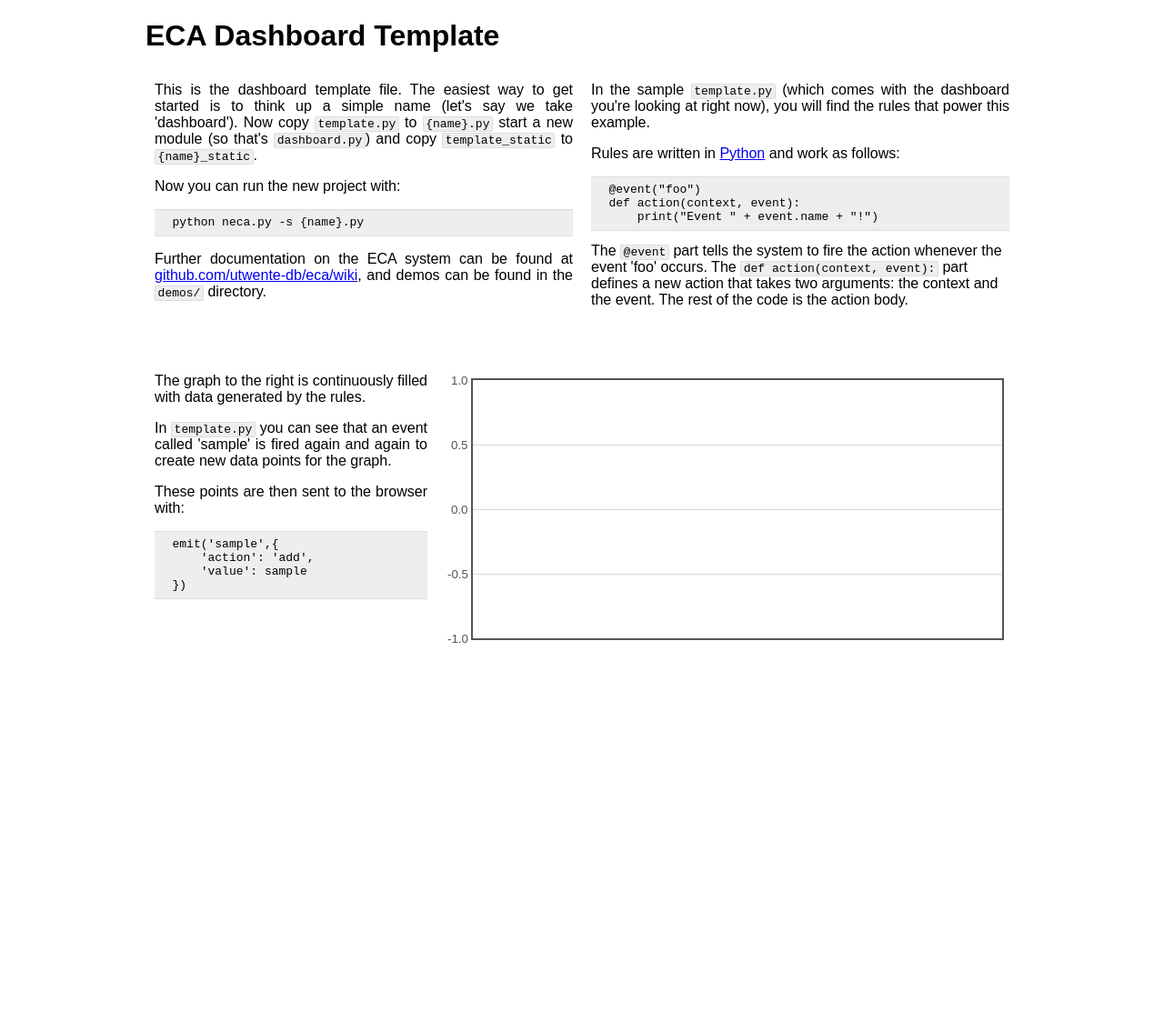
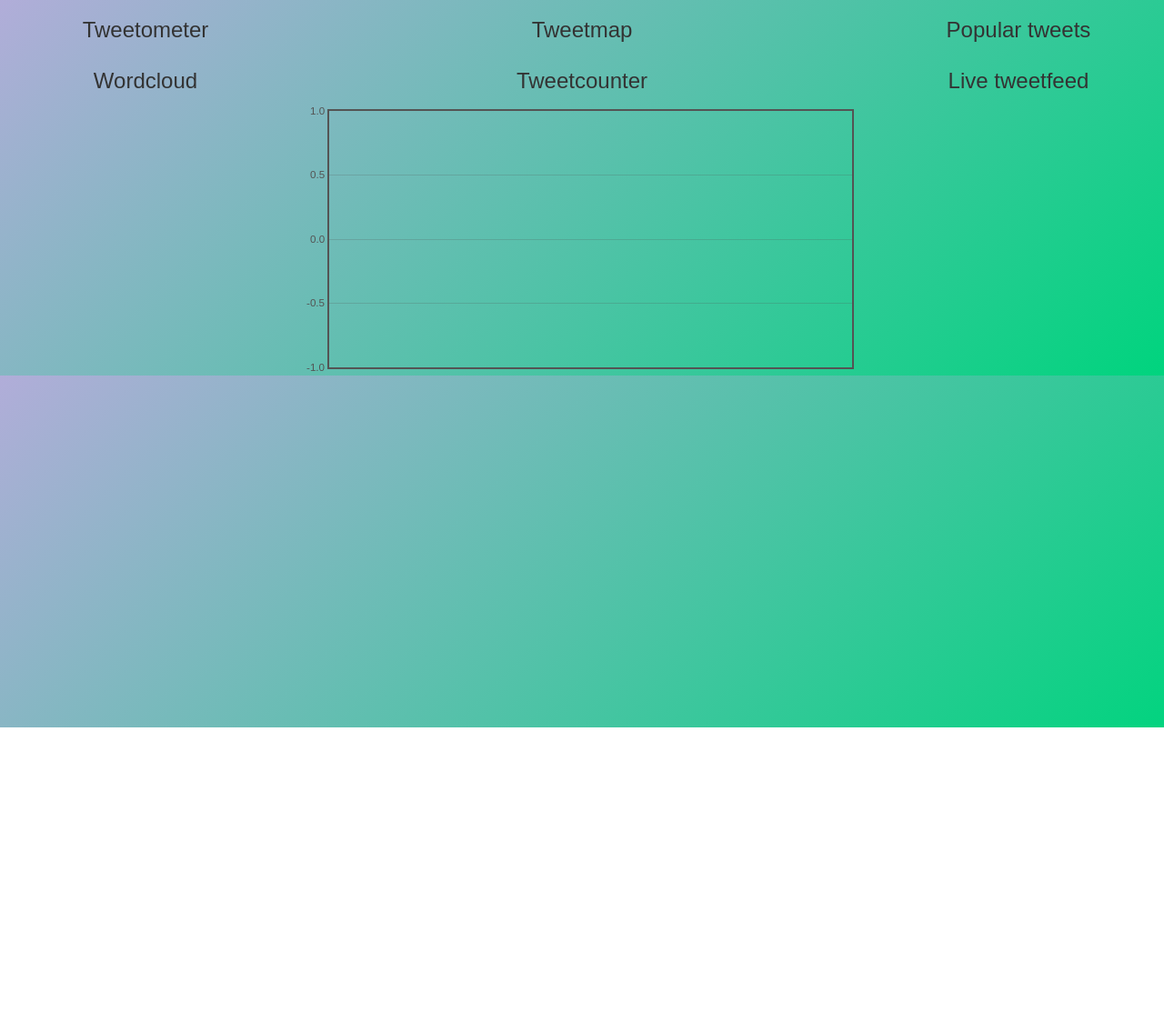
Before and after one commit to AbeWin/twitter-dashboard, a plain HTML site: page template_static/index.html in a window 1280 px wide. Shown: the whole page at 91% size. After the commit the page ends 800 px from the top, so only its background shows below. Drawn offline with nearby package versions, Linux system fonts and the light colour scheme; no server answers.

Commit message:
add good index.html

```diff
--- a/template_static/index.html
+++ b/template_static/index.html
@@ -1,74 +1,79 @@
 <!DOCTYPE html>
-<html>
+<html lang="en">
     <head>
-<title>Neca Test</title>
+        <meta charset="utf-8">
+        <meta name="viewport" content="width=device-width, initial-scale=1">
+
+        <!-- Latest compiled and minified CSS -->
+        <link rel="stylesheet" href="https://maxcdn.bootstrapcdn.com/bootstrap/3.3.7/css/bootstrap.min.css">
+
+        <!-- jQuery library -->
+        <script src="https://ajax.googleapis.com/ajax/libs/jquery/3.1.1/jquery.min.js"></script>
+
+        <!-- Latest compiled JavaScript -->
+        <script src="https://maxcdn.bootstrapcdn.com/bootstrap/3.3.7/js/bootstrap.min.js"></script>
+
+        <!-- Our own stylesheet -->
+        <link rel="stylesheet" href="css/style.css">
+
+        <!-- flot files jquery -->
+        <script src="jquery/flot.js"></script>
         <link rel="stylesheet" href="/style/layout.css"/>
         <link rel="stylesheet" href="/style/theme.css"/>
         <script src="/lib/jquery-2.1.1.min.js"></script>
         <script src="/lib/jquery.flot.min.js"></script>
         <script src="/lib/core.js"></script>
         <script src="/lib/charts.js"></script>
-<script src="/lib/log.js"></script>
-<script src="/lib/jqcloud-1.0.4.js"></script>
-<script src="/lib/wordcloud.js"></script>
-<script src="/lib/tweets.js"></script>
     </head>
-<body class="container_12">
-<h1>ECA Dashboard Template</h1>
-
-<div class="grid_6 vert_4">
-<p>This is the dashboard template file. The easiest way to get started is to think up a simple name (let's say we take 'dashboard'). Now copy <code>template.py</code> to <code>{name}.py</code> start a new module (so that's <code>dashboard.py</code>) and copy <code>template_static</code> to <code>{name}_static</code>.
-<p>Now you can run the new project with: <pre>python neca.py -s {name}.py</pre>
-<p>Further documentation on the ECA system can be found at <a href="https://github.com/utwente-db/eca/wiki">github.com/utwente-db/eca/wiki</a>, and demos can be found in the <code>demos/</code> directory.
+    <body>
+        <div class="container-fluid">
+            <div class="row">
+                <div class="col-md-3">
+                    <div class="row">
+                        <div class="col-md-12">
+                            <div>
+                                <h3>Tweetometer</h3>
                             </div>
-<div class="grid_6 vert_4">
-<p>In the sample <code>template.py</code> (which comes with the dashboard you're looking at right now), you will find the rules that power this example.
-<p>Rules are written in <a href="https://www.python.org/">Python</a> and work as follows:
-<pre>@event("foo")
-def action(context, event):
-    print("Event " + event.name + "!")
-</pre>
-The <code>@event</code> part tells the system to fire the action whenever the event 'foo' occurs. The <code>def action(context, event):</code> part defines a new action that takes two arguments: the context and the event. The rest of the code is the action body.
                         </div>
-
-<div class="clear"></div>
-
-<div class="grid_4">
-<p>The graph to the right is continuously filled with data generated by the rules.
-<p>In <code>template.py</code> you can see that an event called 'sample' is fired again and again to create new data points for the graph.
-<p>These points are then sent to the browser with:
-<pre>emit('sample',{
-    'action': 'add',
-    'value': sample
-})</pre>
-
                     </div>
-<div id="graph" class="grid_8 vert_4"></div>
-<div id="wolk" class="grid_8 vert_5"></div>
+                    <div class="row">
+                        <div class="col-md-12">
+                            <div><h3>Wordcloud</h3></div>
+                        </div>
+                    </div>
+                </div>
+                <div class="col-md-6">
+                    <div class="row">
+                        <div class="col-md-12">
+                            <div><h3>Tweetmap</h3></div>
+                        </div>
+                    </div>
+                    <div class="row">
+                        <div class="col-md-12">
+                            <div>
+                            <h3>Tweetcounter</h3>
+                            <!----- GRAPH ------>
+                            <div style="height:300px;" id="tweetcounter"></div>
+                            </div>
+                        </div>
+                    </div>
+                </div>
+                <div class="col-md-3">
+                    <div class="row">
+                        <div class="col-md-12">
+                            <div><h3>Popular tweets</h3></div>
+                        </div>
+                    </div>
+                    <div class="row">
+                        <div class="col-md-12">
+                            <div><h3>Live tweetfeed</h3></div>
+                        </div>
+                    </div>
+                </div>
+            </div>
+        </div>
+    </body>
     <script>
-// create a rolling chart block
-block('#graph').rolling_chart({
-    memory: 7,
-    chart: {
-        yaxis: {
-            min: -100,
-            max: 100
-        },
-        xaxis: {
-            show: false
-        }
-    }
-});
-
-// connect sample event to graph
-events.connect('tweetcount', '#graph');
-block('#wolk').wordcloud({
-    filter_function: function(cat, val, max) {
-        return val >= 3; // do not display words seen less than 3 times
-    }
-});
-events.connect('word', '#wolk');
-events.connect('word', '#wolk');
+        events.connect('tweetcount', '#tweetcounter');
     </script>
-</body>
 </html>
```
Lines whose indentation alone changed are shown as unchanged.
